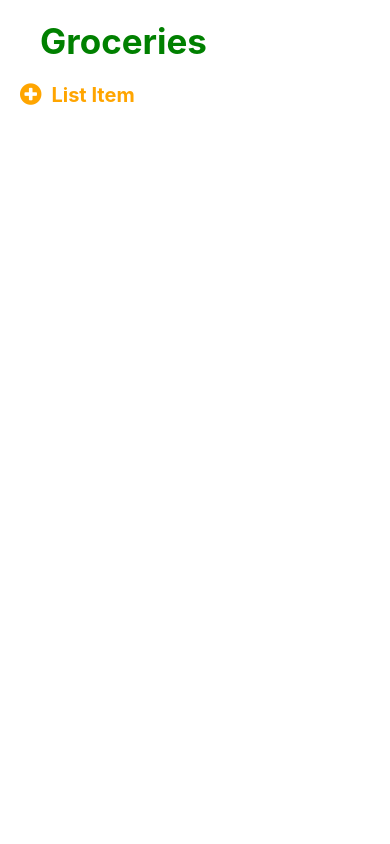
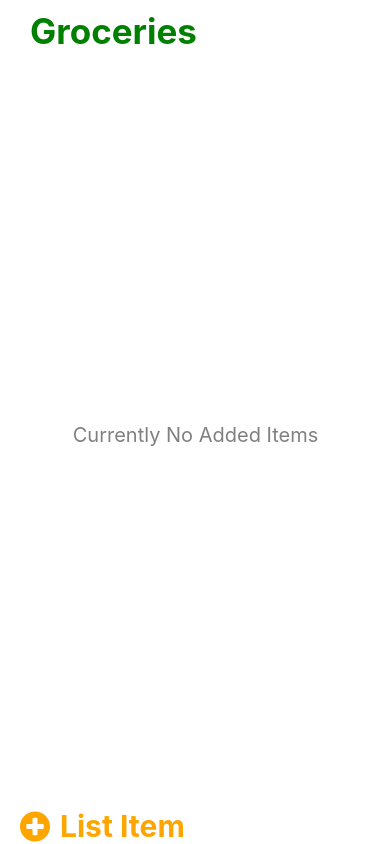
Before and after one commit to Javraham/Task-Manager-Application, a React Native app: screen / in a window 390 px wide. Built offline with nearby package versions, Linux system fonts and the light colour scheme.

Commit message:
push commited

```diff
--- a/Pages/todo.js
+++ b/Pages/todo.js
@@ -1,6 +1,6 @@
 import React, { useRef } from 'react';
 import {useState} from 'react'
-import {Text, StyleSheet, SafeAreaView, View, TouchableOpacity, FlatList} from 'react-native';
+import {Text, StyleSheet, SafeAreaView, View, TouchableOpacity, FlatList, ScrollView, VirtualizedList, KeyboardAvoidingView} from 'react-native';
 import TodoInput from '../components/customInput';
 import Icon from 'react-native-vector-icons/FontAwesome';
 
@@ -8,7 +8,9 @@ import Icon from 'react-native-vector-icons/FontAwesome';
 function TodoPage({listTitle}) {
     const [listItems, setListItems] = useState([])
     const id = useRef(0)
+    const [emptylist, setemptyList] = useState(true)
     const addItem = () => {
+        setemptyList(false)
         const newList = listItems.concat({name: '', key: id.current++})
         setListItems(newList);
     }
@@ -16,6 +18,10 @@ function TodoPage({listTitle}) {
     const handleDelete = (id) => {
         const filtered = listItems.filter(item => item.key != id)
         setListItems(filtered)
+        console.log(listItems)
+        if(listItems.length == 1){
+            setemptyList(true)
+        }
     }
 
     const handleInput = (text, input) => {
@@ -32,25 +38,30 @@ function TodoPage({listTitle}) {
     return (
         <SafeAreaView style = {styles.container}>
             <Text style = {styles.title}>{listTitle}</Text>
-            <View style = {{width: '100%'}}>
-
+            {!emptylist && <KeyboardAvoidingView behavior= {Platform.OS === 'ios' ? 'padding' : 'height'} style = {{flex: 1}}>
+            <View style = {{width: '100%', height: '90%'}}>
             <FlatList
                 data={listItems}
                 renderItem={({item}) => (
                 <View style = {{flexDirection: 'row'}}>
-                    <TodoInput onChangeText = {text => handleInput(text, item)}/>
+                    <TodoInput onChangeText = {text => handleInput(text, item)} deleteInput = {() => {if(item.name == "") handleDelete(item.key)}}/>
                     <TouchableOpacity onPress = {() => handleDelete(item.key)}>
                         <Icon name = 'minus-circle' size = {25} color = "red"/>
                     </TouchableOpacity>
                 </View>)}
             />
             </View>
-            <View>
-                <TouchableOpacity onPress = {() => addItem()} style = {{flexDirection: 'row', gap: 10, alignItems: 'center'}}>
-                    <Icon name = 'plus-circle' color = 'orange' size={25}/>
-                    <Text style = {{fontWeight: 'bold', color: 'orange', fontSize: 20}}>List Item</Text>
-                </TouchableOpacity>
-            </View>
+            </KeyboardAvoidingView>
+            }
+            {emptylist &&
+                <View>
+                    <Text style = {{textAlign: 'center', fontSize: 20, color: 'grey'}}>Currently No Added Items</Text>
+                </View>
+            }
+            <TouchableOpacity onPress = {() => addItem()} style = {styles.addItem}>
+                <Icon name = 'plus-circle' color = 'orange' size={35}/>
+                <Text style = {{fontWeight: 'bold', color: 'orange', fontSize: 30}}>List Item</Text>
+            </TouchableOpacity>
         </SafeAreaView>
     );
 }
@@ -60,13 +71,21 @@ export default TodoPage;
 const styles = StyleSheet.create({
     container: {
         marginHorizontal: 20,
-        width: '85%'
+        width: '90%',
+        flex: 1,
+        justifyContent: 'space-between'
     },
 
     title: {
         fontSize: 35,
         color: 'green',
         fontWeight: 'bold',
-        padding: 20
+        padding: 10,
+    },
+
+    addItem: {
+        flexDirection: 'row',
+        gap: 10,
+        alignItems: 'center',
     }
 })
--- a/components/customInput.js
+++ b/components/customInput.js
@@ -3,7 +3,7 @@ import {useState} from 'react';
 import { TextInput, View, TouchableOpacity, StyleSheet, Text } from 'react-native';
 import Icon from 'react-native-vector-icons/FontAwesome';
 
-function TodoInput({checkClicked, ...props}) {
+function TodoInput({checkClicked, deleteInput = () => {}, ...props}) {
     const [focus, setFocus] = useState(false)
     const [clicked, setClick] = useState(false)
 
@@ -14,7 +14,11 @@ function TodoInput({checkClicked, ...props}) {
                 {clicked && <Icon name = 'check-circle' size = {26} color = 'green' />}
             </TouchableOpacity>
              <TextInput  maxLength = {30} onFocus = {() => setFocus(true)} {...props} autoFocus = {true}
-             onBlur = {() => setFocus(false)} style = {{borderBottomWidth: 1, fontSize: 16, flexGrow: 1, borderColor: focus ? 'green' : 'grey', alignItems: 'center'}} />
+              onBlur = {() => {
+                setFocus(false)
+                deleteInput()}}
+                style = {{ fontSize: 16, flexGrow: 1,
+                borderColor: focus ? 'lightblue' : 'grey', alignItems: 'center', borderBottomWidth: focus ? 2 : 1, alignItems: 'center'}} />
         </View>
     );
 }
```
